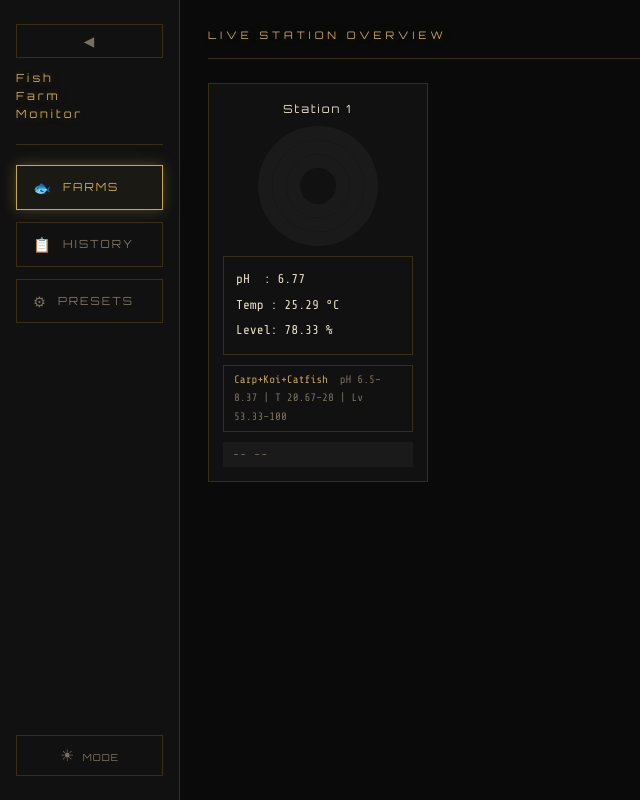
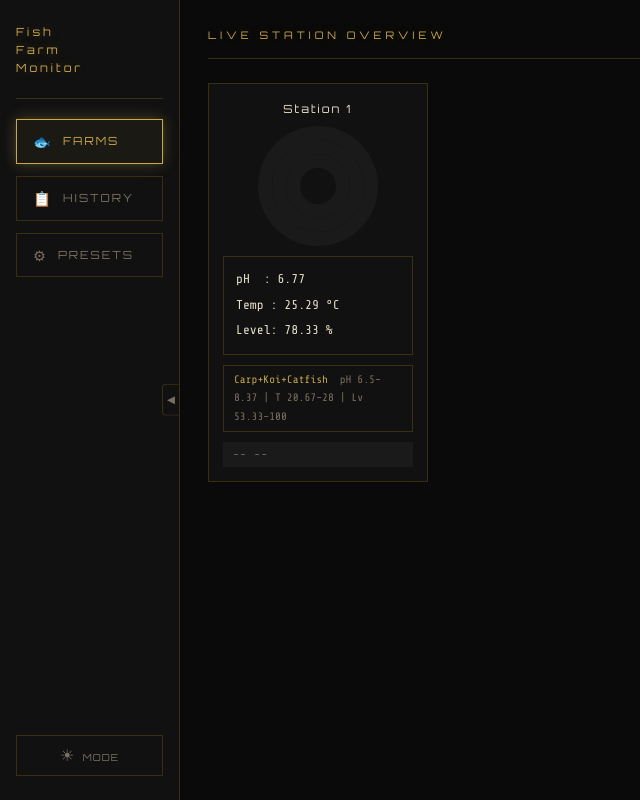
Before and after one commit to bsastudio601/aquatic_farm_monitoring_system, a PHP site: page / in a window 1280 px wide. Shown: the whole page, without its empty margins (0-640 px from the left). Run offline with PHP 8.4, Linux system fonts and the light colour scheme; data comes from the database, SQL or seed files in the repository; data that the repository does not hold is empty.

Commit message:
Update index.php

```diff
--- a/index.php
+++ b/index.php
@@ -48,7 +48,7 @@ $db->close();
 body.light {
   --bg:#f0f0f0; --panel:#ffffff; --border:#111111; --border-dim:#cccccc;
   --text:#111111; --text-dim:#666666;
-  --ok:#4bff75; --ok-t:#1a6630; --alert:#f85151; --alert-t:#842029;
+  --ok:#d4edda; --ok-t:#1a6630; --alert:#f8d7da; --alert-t:#842029;
   --glow-rgb:0,0,0; --glow-ok-rgb:20,140,40; --glow-red-rgb:180,30,30;
   --pending-bg:#eeeeee;
   --donut-empty:#dddddd;
@@ -58,7 +58,7 @@ body.light {
 body{background:var(--bg);color:var(--text);font-family:'Share Tech Mono',monospace;height:100vh;display:flex;overflow:hidden;}
 
 /* ── Sidebar ── */
-#sidebar{width:180px;min-width:180px;background:var(--panel);border-right:1px solid var(--border-dim);display:flex;flex-direction:column;padding:24px 16px;gap:12px;transition:width .25s ease,min-width .25s ease,padding .25s ease;}
+#sidebar{position:relative;width:180px;min-width:180px;background:var(--panel);border-right:1px solid var(--border-dim);display:flex;flex-direction:column;padding:24px 16px;gap:12px;transition:width .25s ease,min-width .25s ease,padding .25s ease;}
 #sidebar.collapsed{width:52px;min-width:52px;padding:16px 8px;}
 #sidebar.collapsed .sidebar-logo{opacity:0;height:0;padding:0;margin:0;border:none;overflow:hidden;}
 #sidebar.collapsed .nav-btn-label{display:none;}
@@ -125,7 +125,7 @@ body{background:var(--bg);color:var(--text);font-family:'Share Tech Mono',monosp
 .btn-dim{background:transparent;border:1px solid var(--border-dim);color:var(--text-dim);font-family:'Orbitron',sans-serif;font-size:.6rem;letter-spacing:2px;padding:8px 16px;cursor:pointer;transition:all .2s;}
 .btn-dim:hover{border-color:#666;color:#999;}
 .btn-red{background:transparent;border:1px solid var(--border-dim);color:var(--text-dim);font-family:'Orbitron',sans-serif;font-size:.6rem;letter-spacing:2px;padding:6px 14px;cursor:pointer;transition:all .2s;}
-.btn-red:hover{border-color:#aa3333;color:#cc4444;background:rgba(160,40,40,.08);box-shadow:0 0 14px rgba(var(--glow-ok-rgb),.4),0 0 4px rgba(var(--glow-ok-rgb),.2);}
+.btn-red:hover{border-color:#aa3333;color:#cc4444;background:rgba(160,40,40,.08);}
 .btn-save{background:transparent;border:1px solid var(--border-dim);color:var(--text-dim);font-family:'Orbitron',sans-serif;font-size:.6rem;letter-spacing:2px;padding:6px 14px;cursor:pointer;transition:all .2s;}
 .btn-save:hover{border-color:#3a9a3a;color:#5dcc5d;background:rgba(40,140,40,.08);box-shadow:0 0 14px rgba(var(--glow-ok-rgb),.4),0 0 4px rgba(var(--glow-ok-rgb),.2);}
 .btn-row{display:flex;gap:10px;flex-wrap:wrap;align-items:center;}
@@ -212,7 +212,7 @@ body{background:var(--bg);color:var(--text);font-family:'Share Tech Mono',monosp
 .lib-card-name{font-family:'Orbitron',sans-serif;font-size:.75rem;letter-spacing:2px;color:var(--border);}
 .lib-card-range{font-size:.72rem;color:var(--text-dim);line-height:1.9;}
 .lib-card-del{background:transparent;border:1px solid #3a1a1a;color:#884444;font-family:'Orbitron',sans-serif;font-size:.6rem;letter-spacing:2px;padding:6px;cursor:pointer;transition:all .2s;}
-.lib-card-del:hover{background:var(--alert);border-color:var(--alert-t);color:var(--alert-t);box-shadow:0 0 10px rgba(255,80,80,.2);}
+.lib-card-del:hover{border-color:var(--alert-t);color:var(--alert-t);box-shadow:0 0 10px rgba(255,80,80,.2);}
 
 /* ── New preset form ── */
 #new-preset-form{display:none;background:var(--panel);border:1px solid var(--border);padding:22px;margin-bottom:8px;}
@@ -231,10 +231,13 @@ body{background:var(--bg);color:var(--text);font-family:'Share Tech Mono',monosp
   font-size:1rem;padding:10px;cursor:pointer;transition:all .2s;width:100%;text-align:center;}
 .theme-toggle:hover{border-color:var(--border);color:var(--border);
   box-shadow:0 0 12px rgba(var(--glow-rgb),.3);}
-.collapse-btn{background:transparent;border:1px solid var(--border-dim);color:var(--text-dim);
-  font-size:.85rem;padding:8px;cursor:pointer;transition:all .2s;width:100%;text-align:center;letter-spacing:1px;}
-.collapse-btn:hover{border-color:var(--border);color:var(--border);
-  box-shadow:0 0 12px rgba(var(--glow-rgb),.3);}
+.collapse-tab{position:absolute;top:50%;right:0;transform:translateY(-50%);
+  background:var(--panel);border:1px solid var(--border-dim);border-right:none;
+  color:var(--text-dim);font-size:.65rem;padding:10px 4px;cursor:pointer;
+  transition:color .2s,border-color .2s,box-shadow .2s;
+  border-radius:4px 0 0 4px;line-height:1;z-index:5;}
+.collapse-tab:hover{border-color:var(--border);color:var(--border);
+  box-shadow:-4px 0 12px rgba(var(--glow-rgb),.25);}
 ::-webkit-scrollbar-track{background:var(--bg);}
 ::-webkit-scrollbar-thumb{background:var(--scrollbar);}
 /* ── Glow everywhere ── */
@@ -361,7 +364,7 @@ select:hover {
 <body>
 
 <div id="sidebar">
-  <button class="collapse-btn" id="collapse-btn" onclick="toggleSidebar()" title="Collapse sidebar">
+  <button class="collapse-tab" id="collapse-btn" onclick="toggleSidebar()" title="Toggle sidebar">
     <span id="collapse-icon">◀</span>
   </button>
   <div class="sidebar-logo">Fish<br>Farm<br>Monitor</div>
```
